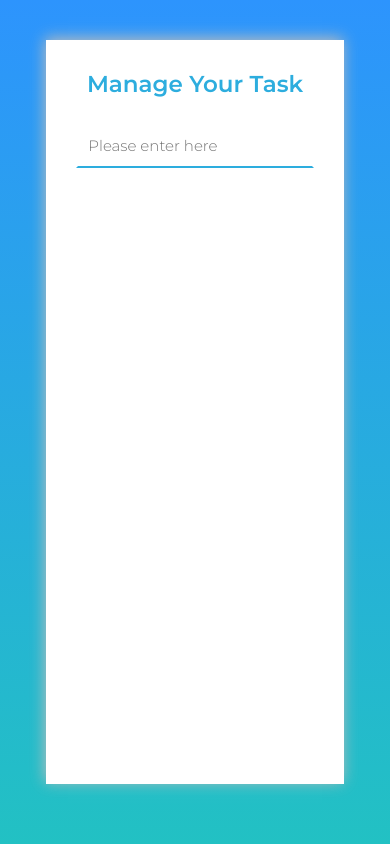
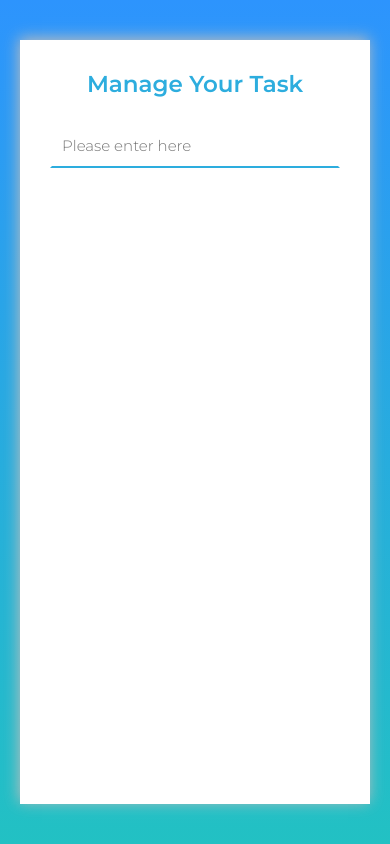
Before and after one commit to asmaqsoodali/TodoApp, a React (Create React App) app: page / in a window 390 px wide. Built offline with nearby package versions, Linux system fonts and the light colour scheme.

Commit message:
Update Todo.scss

```diff
--- a/src/components/Todo.scss
+++ b/src/components/Todo.scss
@@ -1,7 +1,7 @@
 .container-todo{
     width: 500px;
     padding: 40px 60px;
-    min-height: calc(100vh - 100px);
+    min-height: calc(100vh - 80px);
     background: #fff;
     text-align: center;
     margin: 0 auto;
@@ -18,7 +18,7 @@
 
 @media(max-width: 750px){
     .container-todo{
-        width:85%;
+        width:100%;
         padding: 30px;
 
     }
```
